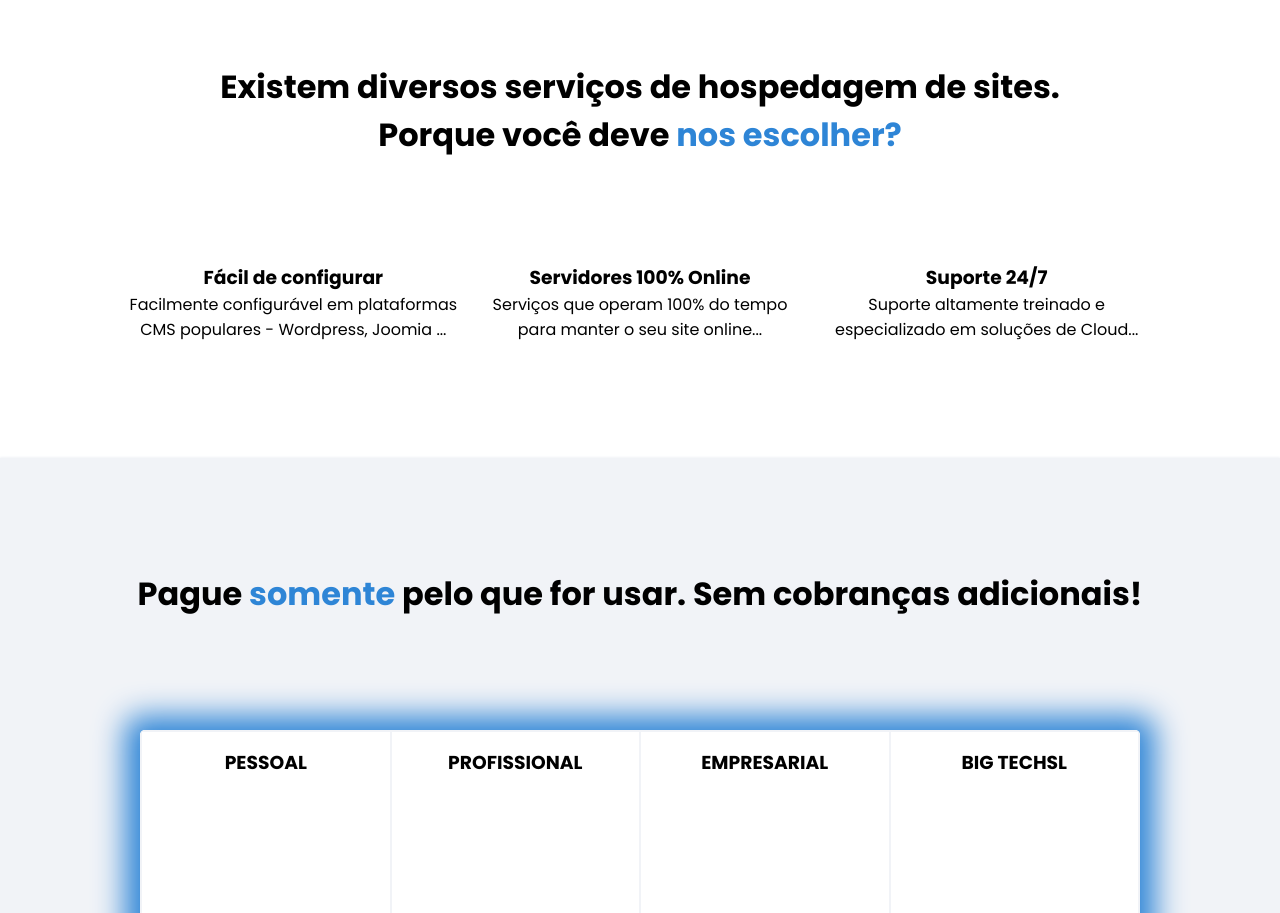
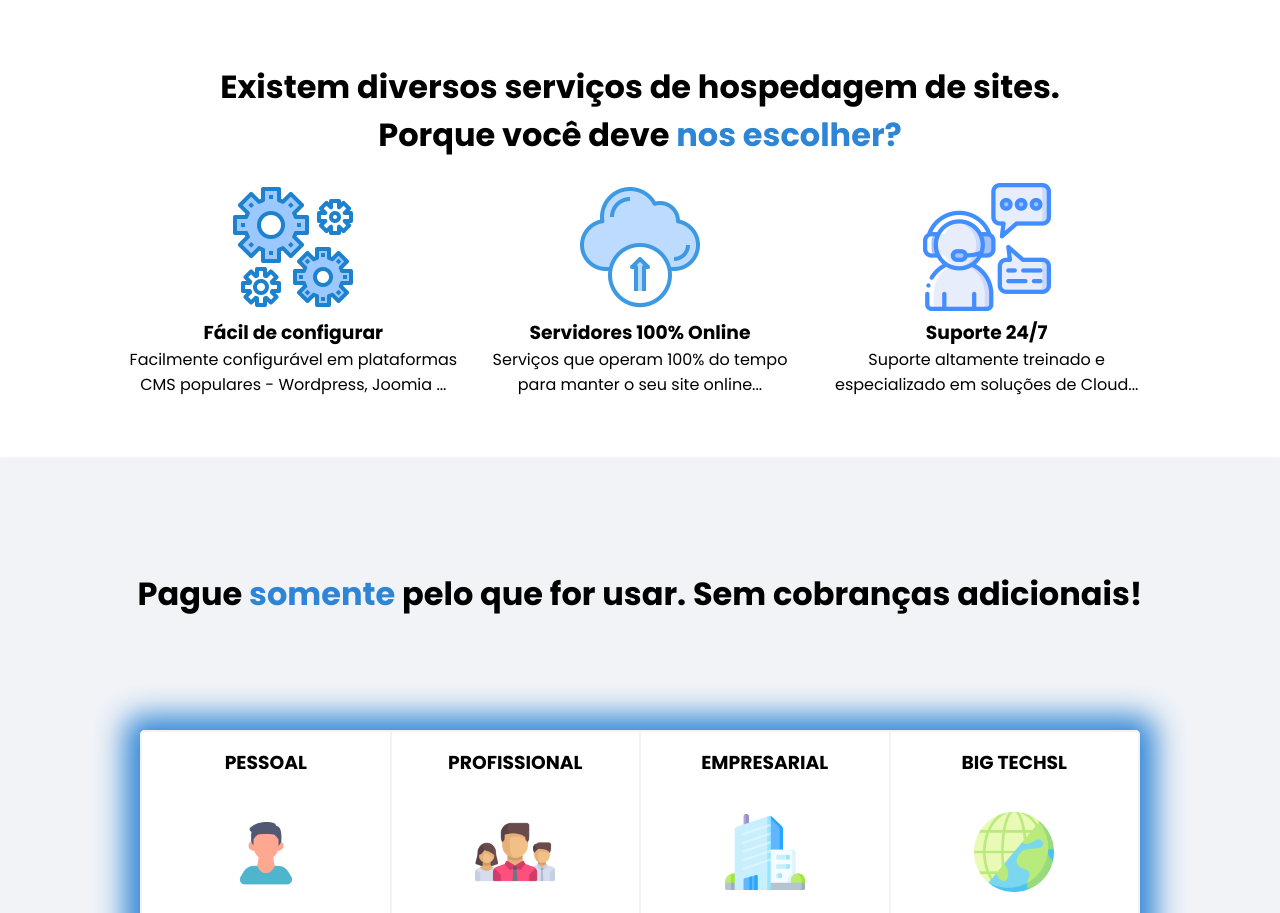
Before and after one commit to iagoassisdev/alfatech, a plain HTML site: page index.html in a window 1280 px wide. Shown: the part 822-1735 px from the top of the page. Drawn offline with Linux system fonts and the light colour scheme; files whose address does not match are found by name.

Commit message:
Update index.html

```diff
--- a/index.html
+++ b/index.html
@@ -39,7 +39,7 @@
                     <p>Obtenha a melhor velocidade para o seu site. Não perca mais clientes por causa de lentidão na sua hospedagem.</p>
                     </div>
                 <div class="imagem-banner">
-                    <img src="img/imagem-banner.png" alt="banner">
+                    <img src="imagem-banner.png" alt="banner">
                 </div>
            </div>
         </section>
@@ -53,7 +53,7 @@
                 </div>
 
                 <div class="button-anuncio">
-                    <a href="tabela-preco.html"><img src="img/icone-foguete.png"><p>TABELA DE PREÇOS</p></a>
+                    <a href="tabela-preco.html"><img src="icone-foguete.png"><p>TABELA DE PREÇOS</p></a>
                 </div>
             </div>
         </section>
@@ -64,17 +64,17 @@
                 <h2>Existem diversos serviços de hospedagem de sites. Porque você deve <span>nos escolher?</span></h2>
 
                     <div class="content-info-1">
-                        <img src="img/icone-engrenagens.png" alt="">
+                        <img src="icone-engrenagens.png" alt="">
                         <h3>Fácil de configurar</h3>
                         <p>Facilmente configurável em plataformas CMS populares - Wordpress, Joomia ...</p>
                     </div>
                     <div class="content-info-1">
-                        <img src="img/cloud-icone.png" alt="">
+                        <img src="cloud-icone.png" alt="">
                         <h3>Servidores 100% Online</h3>
                         <p>Serviços que operam 100% do tempo para manter o seu site online...</p>
                     </div>
                     <div class="content-info-1">
-                        <img src="img/icone-suporte.png" alt="">
+                        <img src="icone-suporte.png" alt="">
                         <h3>Suporte 24/7</h3>
                         <p>Suporte altamente treinado e especializado em soluções de Cloud...</p>
                     </div>
@@ -88,10 +88,10 @@
                 <table>
                     <thead>
                         <tr>
-                            <th><h3>PESSOAL</h3><img src="img/pessoal-icone.png" alt=""><p>Indicado para uso pessoal</p></th>
-                            <th><h3>PROFISSIONAL</h3><img src="img/equipe-icone.png" alt=""><p>Indicado para profissionais de T.I</p></th>
-                            <th><h3>EMPRESARIAL</h3><img src="img/empresa-icone.png" alt=""><p>Indicado para empresas</p></th>
-                            <th><h3>BIG TECHSL</h3><img src="img/big-tech.png" alt=""><p>Indicado para grandes empresas</p></th>
+                            <th><h3>PESSOAL</h3><img src="pessoal-icone.png" alt=""><p>Indicado para uso pessoal</p></th>
+                            <th><h3>PROFISSIONAL</h3><img src="equipe-icone.png" alt=""><p>Indicado para profissionais de T.I</p></th>
+                            <th><h3>EMPRESARIAL</h3><img src="empresa-icone.png" alt=""><p>Indicado para empresas</p></th>
+                            <th><h3>BIG TECHSL</h3><img src="big-tech.png" alt=""><p>Indicado para grandes empresas</p></th>
                         </tr>
                     </thead>
                     <tbody>
@@ -143,7 +143,7 @@
                     <h2>Seja um deles você também!</h2>
                 </div>
                 <div class="button-anuncio-2">
-                <a href="tabela-preco.html"><img src="img/icone-foguete.png">TABELA DE PREÇOS</a>
+                <a href="tabela-preco.html"><img src="icone-foguete.png">TABELA DE PREÇOS</a>
                 </div>
             </div>
         </section>
```
